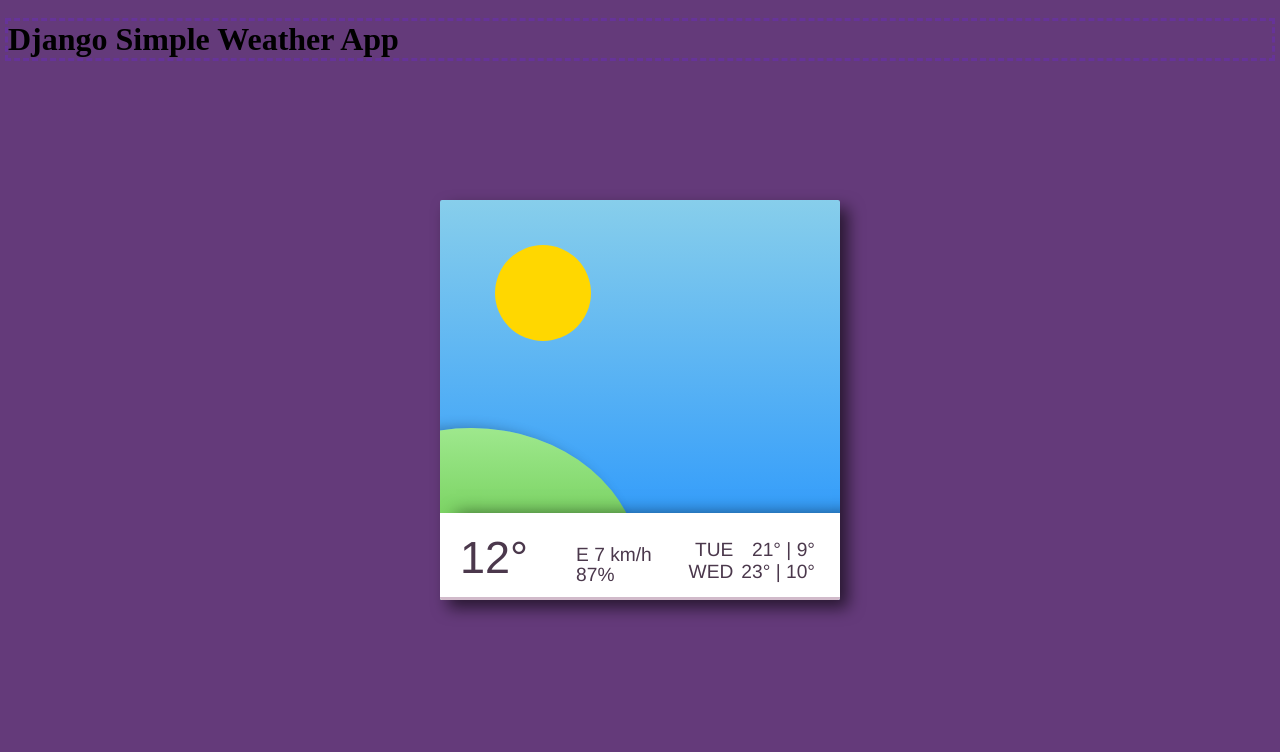
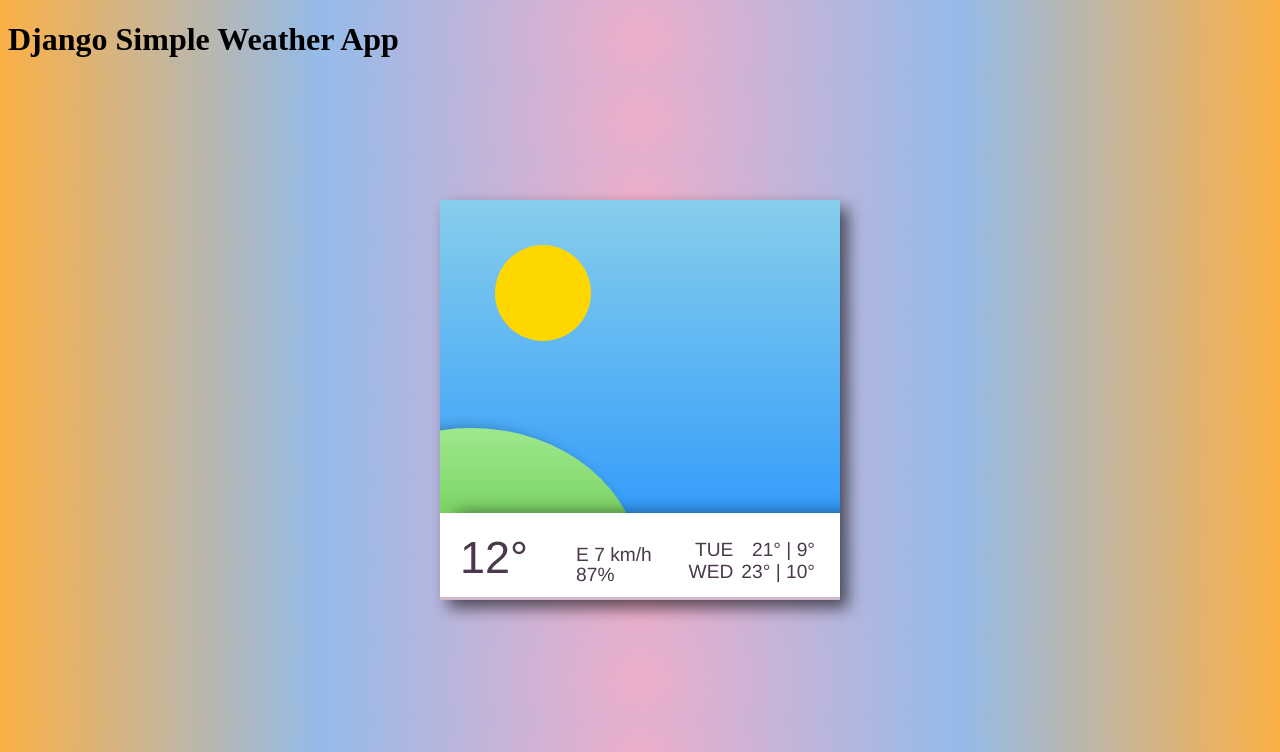
Before and after one commit to Dawinartor/django_weatherapp, a Django app: page /clear in a window 1280 px wide. Shown: the top 752 px of the page. Run offline with Django 4.2, Linux system fonts and the light colour scheme; some web fonts are replaced.

Commit message:
Update visuals

```diff
--- a/weather/static/weather/base.css
+++ b/weather/static/weather/base.css
@@ -1,3 +1,3 @@
 body {
-    outline: dashed rebeccapurple;
+    background-image: radial-gradient(circle, rgba(238,174,202,1) 0%, rgba(148,187,233,1) 50%, rgba(252,176,69,1) 100%);
 }
--- a/weather/static/weather/clear.css
+++ b/weather/static/weather/clear.css
@@ -1,7 +1,4 @@
 @import url('https://fonts.googleapis.com/css?family=Overlock');
-body {
-	background: #643a7a;
-}
 
 .frame {
   position: absolute;
--- a/weather/static/weather/sunny.css
+++ b/weather/static/weather/sunny.css
@@ -1,7 +1,4 @@
 @import url('https://fonts.googleapis.com/css?family=Overlock');
-body {
-	background: #643a7a;
-}
 
 .frame {
   position: absolute;
--- a/weather/templates/base.html
+++ b/weather/templates/base.html
@@ -24,6 +24,7 @@
             {% comment %} <a class="nav-item" href="{% url 'stops' %}">Stops</a> {% endcomment %}
         </nav>
       </header>
+    {% comment %} Here is the place where to put a components {% endcomment %}
       <main>{% block content %}{% endblock %}</main>
     </div>
   </body>
--- a/weather/views.py
+++ b/weather/views.py
@@ -3,6 +3,7 @@ from django.views.generic import TemplateView
 
 
 # Create your views here.
+
 class HomeView(TemplateView):
     template_name = 'weather/home.html'
 
```
Also changed, not shown: weather/static/weather/rainning.css (+0 -23 lines).
